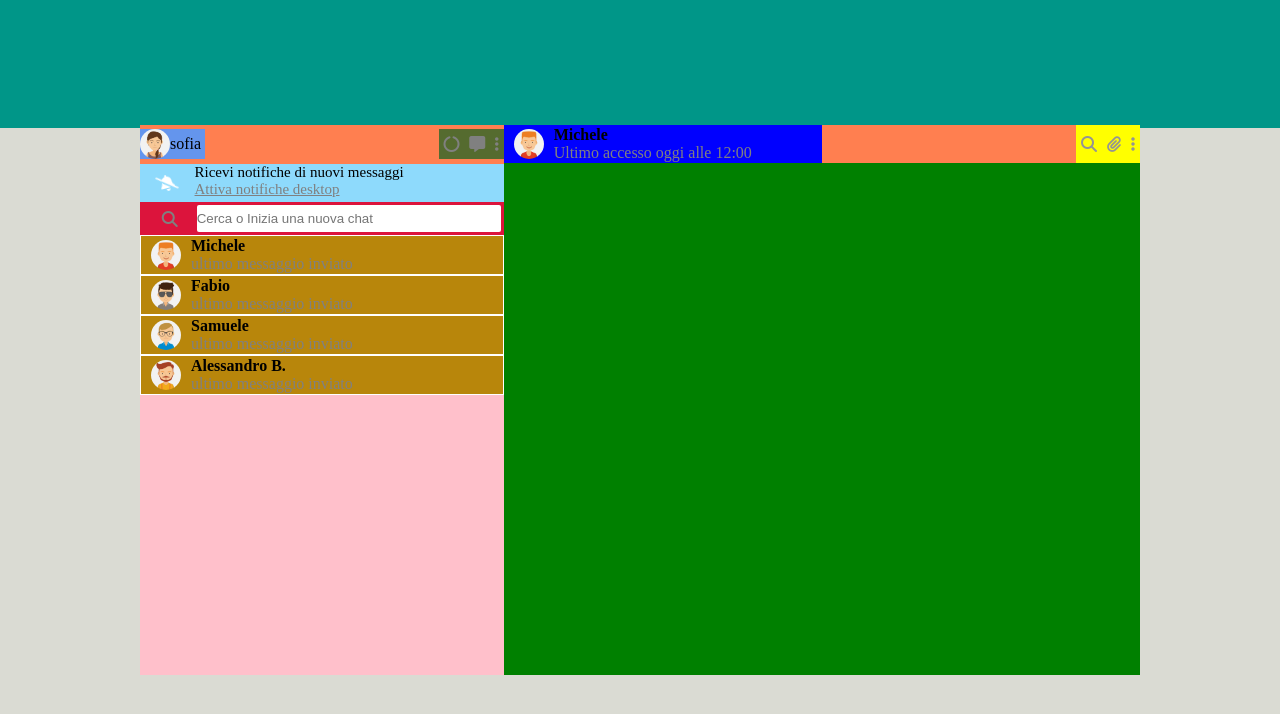
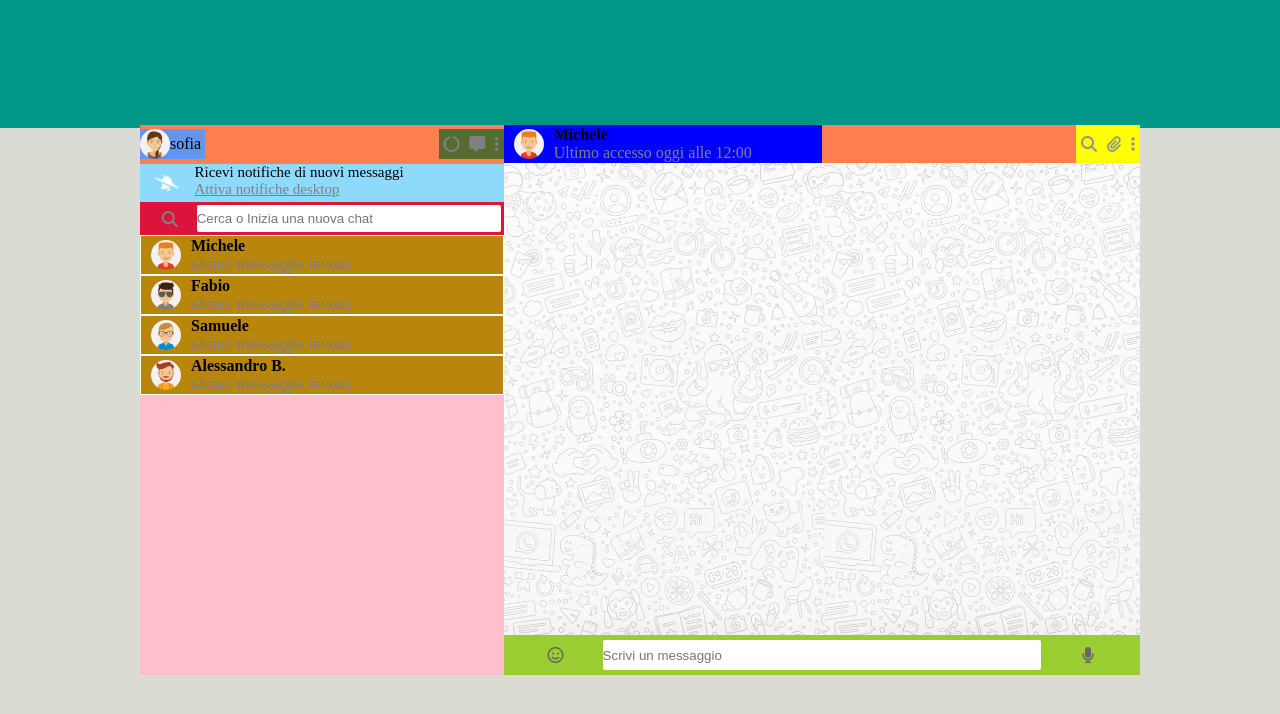
Before and after one commit to Domenico-lel/vue-boolzapp, a plain HTML site: page index.html in a window 1280 px wide. Drawn offline with Linux system fonts and the light colour scheme.

Commit message:
crata chat di dialogo (no boot)

```diff
--- a/index.html
+++ b/index.html
@@ -104,9 +104,27 @@
                         <i class="fa-solid fa-ellipsis-vertical" style="color: #949494;"></i>
                     </div>
 
+                </div>
+
+                <div id="sottocontenitore_chat">
 
                 </div>
+
+                <div id="chattext">
+                    <div id="smile-microphone">
+                        <i class="fa-regular fa-face-smile" style="color: #666666;"></i>
+                    </div>
+                    <div id="spaecial_con_chattext">
+                        <input type="text" placeholder="Scrivi un messaggio">
+                    </div>
+                    <div id="smile-microphone">
+                        <i class="fa-solid fa-microphone" style="color: #666666;"></i>
+                    </div>
+                </div>
+
             </div>
+
+
         </div>
 
     </div>
--- a/style.css
+++ b/style.css
@@ -156,7 +156,6 @@ img{
 #cont_right{
     height: 100%;
     width: 70%;
-    background-color: green;
     overflow-y: auto;
 }
 
@@ -201,6 +200,48 @@ img{
     color: gray;
 }
 
+
+#sottocontenitore_chat{
+    height: calc(( 100% - 38px) - 40px);
+    background-color: #fff;
+    width: 100%;
+    display: block;
+    background-image: url(img/whatsupp.jpg);
+    background-size: contain;
+}
+
+#chattext{
+    height: 40px;
+    width: 100%;
+    background-color: yellowgreen;
+    display: flex;
+    padding: 5px;
+}
+
+#spaecial_con_chattext{
+    width: 70%;
+    height: 100%;
+    display: flex;
+    align-items: center;
+    justify-content: center;
+}
+
+#spaecial_con_chattext input{
+    width: 100%;
+    height: 100%;
+    border-radius: 2px;
+    outline: none;
+    border: 0;
+}
+
+#smile-microphone{
+    width: 15%;
+    height: 100%;
+    display: flex;
+    align-items: center;
+    justify-content: center;
+}
+
 /* contenitore di destra */
 
 /* stili contenitori "generali" */
```
Also changed, not shown: img/whatsupp.jpg (added).
